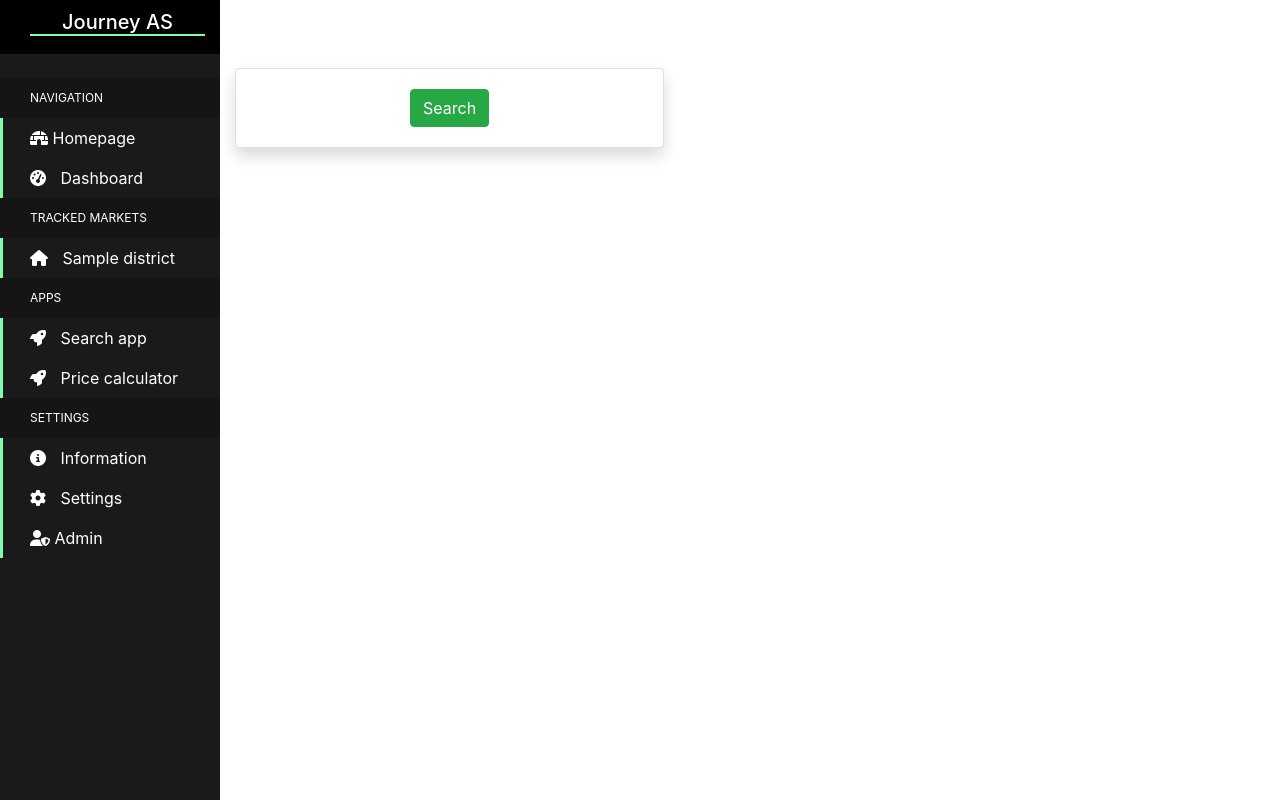
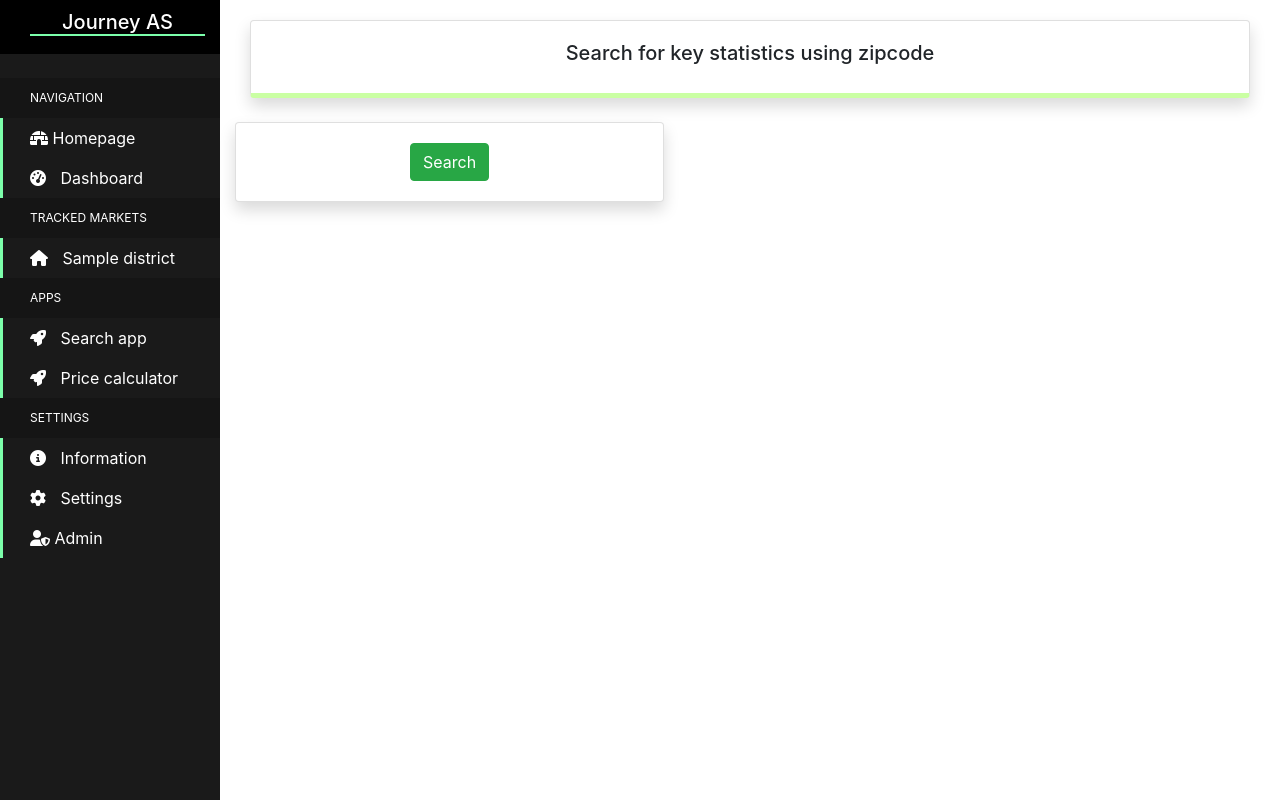
Before and after one commit to mariusgronli/scraperapp, a Django app: template scraper/templates/scraper/dashboard/search.html in a window 1280 px wide. Run offline with Django 3.2, Linux system fonts and the light colour scheme; the template is opened without the code that fills it: most values are stand-ins (such as "Sample title", 1, 10 or a date in 2020); some libraries are stand-ins or nearby versions.

Commit message:
edited html and views for apps. context updated with search parameters

```diff
--- a/scraper/templates/scraper/dashboard/search.html
+++ b/scraper/templates/scraper/dashboard/search.html
@@ -6,7 +6,18 @@
 <div class="content-container"> <!-- Start summary-->
   <div class="container-fluid">
     <div class="container">
-      <br><br>
+
+      <div class="row">
+        <div class="col-lg">
+          <div class="card shadow border-left-prim w-100">
+            <div class="card-body text-center">
+                <h5 class="text-center"> Search for key statistics using zipcode</h5>
+            </div>
+          </div>
+        </div>
+      </div>
+
+      <br>
 
       <div class="row">
         <div class="col-lg-5"> <!-- Search form and error message -->
@@ -28,7 +39,7 @@
           <div class="row justify-content-center">
             <!-- Error message -->
             {% if search_bol == False %}
-            <div class="card shadow card-error-search">
+            <div class="card shadow card-error-search w-100">
               <div class="row text-center">
                 <div class="col-md-4">
                   <span>
@@ -38,13 +49,36 @@
                 <div class="col-md-8">
                   <br>
                   <div class="card-body">
-                    <h5>{{error}}</h5>
+                    <div class="row">
+                      <h5>Listings not found..</h5>
+                    </div>
+                    <hr>
+                    <div class="row">
+                      <p class="lead">Search parameters tried:</p>
+                    </div>
+                    <div class="row text-center">
+                      <p class="lead">Type: <b>{{type}}</b></p>
+                    </div>
+                    <div class="row text-center">
+                      <p class="lead">Market: <b>{{market}}</b></p>
+                    </div>
+                    <div class="row text-center">
+                      <p class="lead">zipcode: <b>{{zipcode}}</b></p>
+                    </div>
+                    <hr>
+                    <div class="row">
+                      <p class="lead text-center">Hint:</p>
+                    </div>
+                    <div class="row">
+                      <p>Try another zipcode</p>
+                    </div>
                   </div>
                 </div>
               </div>
             </div>
             {% endif %}
           </div>
+
 
 
         </div>
@@ -131,6 +165,7 @@
           {% endif %}
       </div> <!-- End col-->
     </div> <!-- End row-->
+    <br><br>
 
     </div>
   </div>
--- a/static/css/dashboard.css
+++ b/static/css/dashboard.css
@@ -231,6 +231,6 @@ html, body {
 	color: #bf1e1e;
 	-webkit-background-clip: text;
   font-size: 3rem;
-  padding-top: 42px;
+  padding-top: 150px;
   padding-left: 25px;
 }
```
Also changed, not shown: scraper/templates/scraper/dashboard/price_calculator.html (+40 -4 lines), scraper/views_functions.py (+9 -7 lines).
